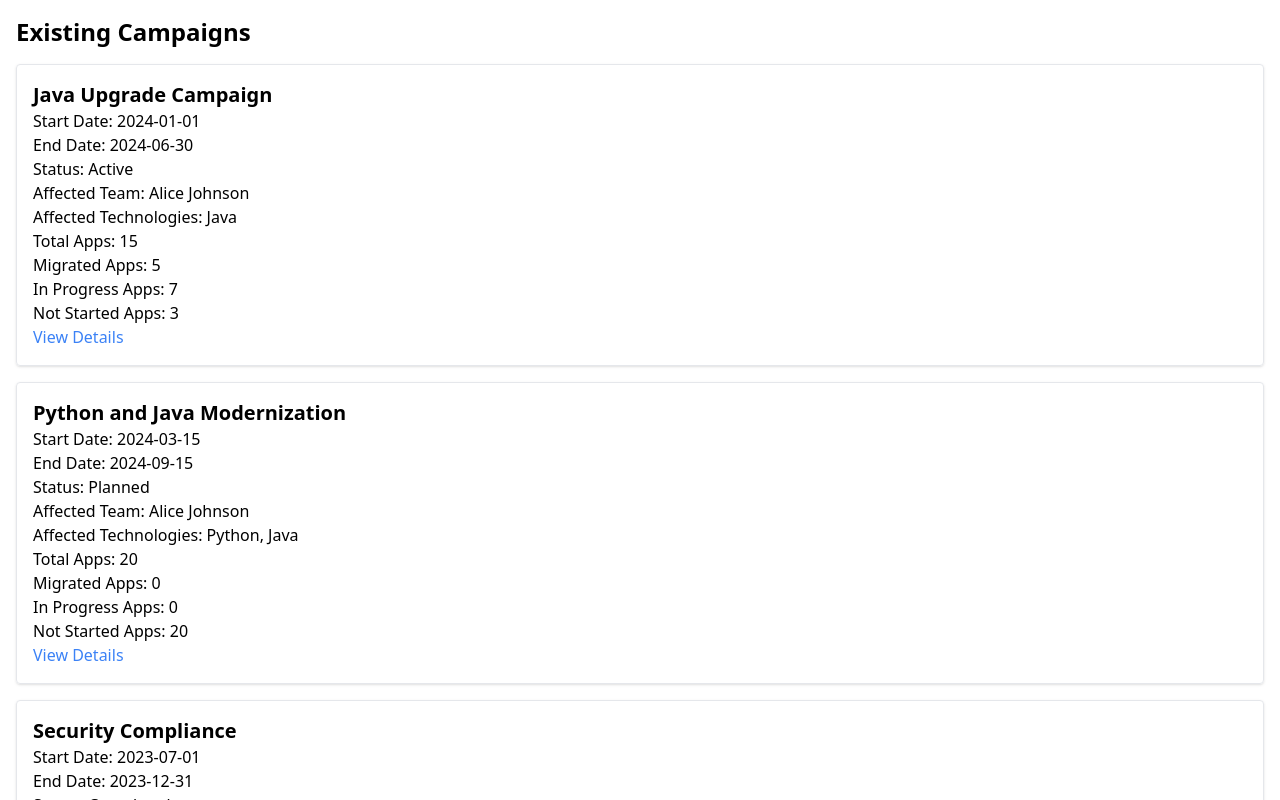
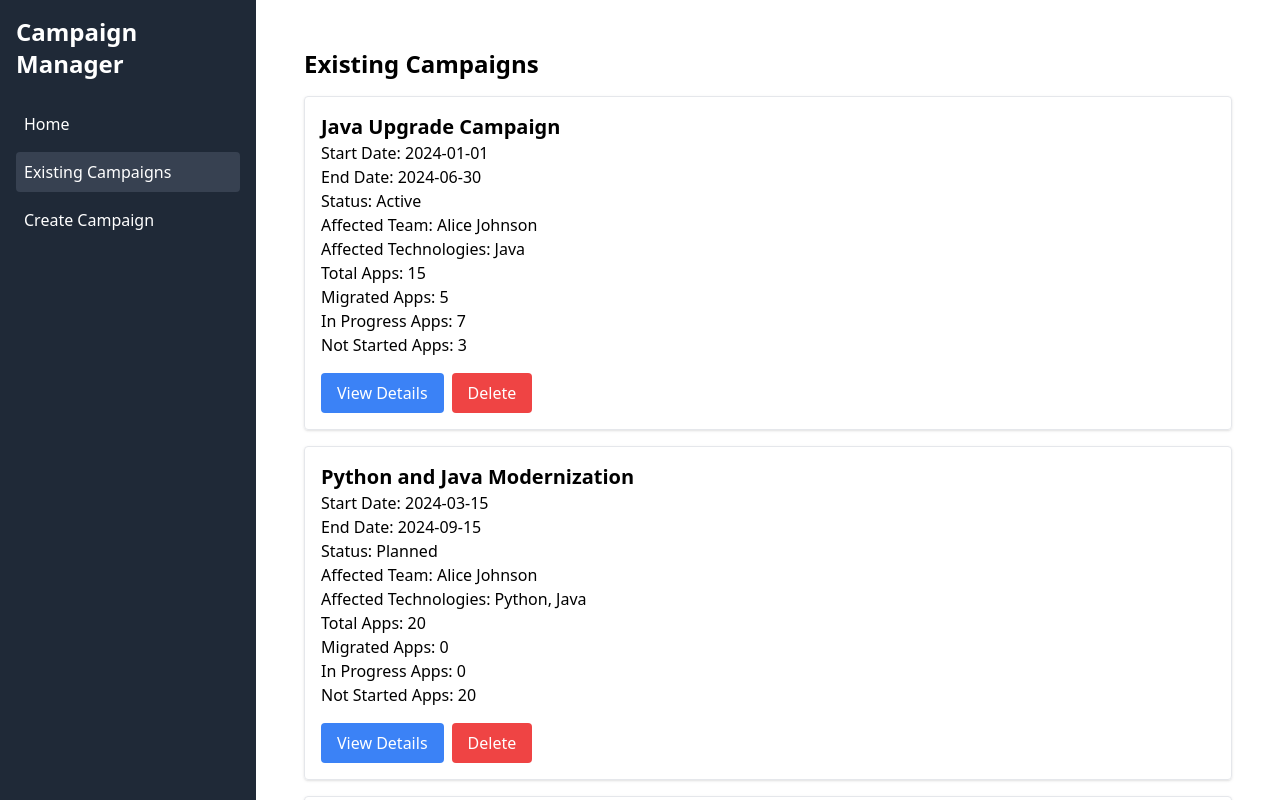
Before and after one commit to alexdwu3/cvpoc, a React (Create React App) app: page /campaigns in a window 1280 px wide. Shown: the top 800 px of the page. Built offline with nearby package versions, Linux system fonts and the light colour scheme.

Commit message:
demoable with some issues

```diff
--- a/src/App.tsx
+++ b/src/App.tsx
@@ -1,24 +1,42 @@
-import React from 'react';
-import { BrowserRouter as Router, Route, Routes } from 'react-router-dom';
-import LandingPage from './LandingPage.tsx';
-import CampaignFilterApp from './CampaignFilterApp.tsx';
-import CampaignDetailsForm from './CampaignDetailsForm.tsx';
-import CampaignDashboard from './CampaignDashboard.tsx';
-import CampaignList from './CampaignList.tsx';
-import CampaignDetails from './CampaignDetails.tsx';
+import React from "react";
+import { BrowserRouter as Router, Route, Routes } from "react-router-dom";
+import Sidebar from "./Sidebar.tsx";
+import LandingPage from "./LandingPage.tsx";
+import CampaignFilterApp from "./CampaignFilterApp.tsx";
+import CampaignDetailsForm from "./CampaignDetailsForm.tsx";
+import CampaignDashboard from "./CampaignDashboard.tsx";
+import CampaignList from "./CampaignList.tsx";
+import CampaignDetails from "./CampaignDetails.tsx";
+import { CampaignProvider } from "./CampaignContext.tsx";
 
 const App: React.FC = () => {
   return (
+    <CampaignProvider>
       <Router>
+        <div className="flex">
+          <Sidebar />
+          <div className="flex-1 p-8">
             <Routes>
               <Route path="/" element={<LandingPage />} />
               <Route path="/create-campaign" element={<CampaignFilterApp />} />
-        <Route path="/campaign-details" element={<CampaignDetailsForm />} />
-        <Route path="/campaign-dashboard" element={<CampaignDashboard />} />
+              <Route
+                path="/campaign-details"
+                element={<CampaignDetailsForm />}
+              />
+              <Route
+                path="/campaign-dashboard/:id"
+                element={<CampaignDashboard />}
+              />
               <Route path="/campaigns" element={<CampaignList />} />
-        <Route path="/campaign-details/:id" element={<CampaignDetails />} />
+              <Route
+                path="/campaign-details/:id"
+                element={<CampaignDetails />}
+              />
             </Routes>
+          </div>
+        </div>
       </Router>
+    </CampaignProvider>
   );
 };
 
--- /dev/null
+++ b/src/CampaignContext.tsx
@@ -0,0 +1,63 @@
+import React, { createContext, useState, useContext, ReactNode } from 'react';
+
+interface Campaign {
+  id: string;
+  name: string;
+  description: string;
+  startDate: string;
+  endDate: string;
+  status: 'Active' | 'Completed' | 'Planned';
+  priority: 'Low' | 'Medium' | 'High';
+  goal: string;
+  affectedTeam: string;
+  filterTags: string[];
+  totalApps: number;
+  migratedApps: number;
+  inProgressApps: number;
+  apps: {
+    id: number;
+    name: string;
+    owner: string;
+    status: 'Not Started' | 'In Progress' | 'Migrated';
+  }[];
+  selectedApps: string[];
+}
+
+interface CampaignContextType {
+  campaigns: Campaign[];
+  addCampaign: (campaign: Campaign) => void;
+  updateCampaign: (campaign: Campaign) => void;
+  deleteCampaign: (id: string) => void;
+}
+
+const CampaignContext = createContext<CampaignContextType | undefined>(undefined);
+
+export const CampaignProvider: React.FC<{ children: ReactNode }> = ({ children }) => {
+  const [campaigns, setCampaigns] = useState<Campaign[]>([]);
+
+  const addCampaign = (campaign: Campaign) => {
+    setCampaigns([...campaigns, campaign]);
+  };
+
+  const updateCampaign = (updatedCampaign: Campaign) => {
+    setCampaigns(campaigns.map(c => c.id === updatedCampaign.id ? updatedCampaign : c));
+  };
+
+  const deleteCampaign = (id: string) => {
+    setCampaigns(campaigns.filter(campaign => campaign.id !== id));
+  };
+
+  return (
+    <CampaignContext.Provider value={{ campaigns, addCampaign, updateCampaign, deleteCampaign }}>
+      {children}
+    </CampaignContext.Provider>
+  );
+};
+
+export const useCampaigns = () => {
+  const context = useContext(CampaignContext);
+  if (context === undefined) {
+    throw new Error('useCampaigns must be used within a CampaignProvider');
+  }
+  return context;
+};
--- a/src/CampaignDashboard.tsx
+++ b/src/CampaignDashboard.tsx
@@ -1,26 +1,37 @@
-import React, { useState } from 'react';
-import { useLocation } from 'react-router-dom';
+import React, { useState, useEffect } from 'react';
+import { useParams } from 'react-router-dom';
+import { useCampaigns } from './CampaignContext.tsx';
 
 interface AppStatus {
+  id: number;
   name: string;
-  status: 'Not Started' | 'In Progress' | 'Completed';
+  owner: string;
+  status: 'Not Started' | 'In Progress' | 'Migrated';
   notes: string;
 }
 
 const CampaignDashboard: React.FC = () => {
-  const location = useLocation();
-  const { campaign, selectedApps } = location.state as { campaign: any, selectedApps: string[] };
+  const { id } = useParams<{ id: string }>();
+  const { campaigns } = useCampaigns();
+  const [appStatuses, setAppStatuses] = useState<AppStatus[]>([]);
 
-  // Mock data for app statuses - in a real app, this would come from your backend
-  const [appStatuses, setAppStatuses] = useState<AppStatus[]>(
-    selectedApps.map(app => ({ name: app, status: 'Not Started', notes: '' }))
-  );
+  const campaign = campaigns.find(c => c.id === id);
 
-  const completionPercentage = (appStatuses.filter(app => app.status === 'Completed').length / appStatuses.length) * 100;
+  useEffect(() => {
+    if (campaign && campaign.apps) {
+      setAppStatuses(campaign.apps.map(app => ({ ...app, notes: '' })));
+    }
+  }, [campaign]);
 
-  const updateAppStatus = (appName: string, newStatus: AppStatus['status'], notes: string) => {
+  if (!campaign) {
+    return <div>Campaign not found</div>;
+  }
+
+  const completionPercentage = (appStatuses.filter(app => app.status === 'Migrated').length / appStatuses.length) * 100 || 0;
+
+  const updateAppStatus = (appId: number, newStatus: AppStatus['status'], notes: string) => {
     setAppStatuses(prev => prev.map(app =>
-      app.name === appName ? { ...app, status: newStatus, notes } : app
+      app.id === appId ? { ...app, status: newStatus, notes } : app
     ));
   };
 
@@ -28,10 +39,11 @@ const CampaignDashboard: React.FC = () => {
     <div className="container mx-auto p-4">
       <h1 className="text-2xl font-bold mb-4">{campaign.name} Dashboard</h1>
       <div className="mb-4">
-        <p><strong>Description:</strong> {campaign.description}</p>
-        <p><strong>Date Range:</strong> {campaign.startDate} to {campaign.endDate}</p>
-        <p><strong>Type:</strong> {campaign.type}</p>
-        <p><strong>Task:</strong> {campaign.task}</p>
+        <p><strong>Start Date:</strong> {campaign.startDate}</p>
+        <p><strong>End Date:</strong> {campaign.endDate}</p>
+        <p><strong>Status:</strong> {campaign.status}</p>
+        <p><strong>Affected Team:</strong> {campaign.affectedTeam}</p>
+        <p><strong>Filter Tags:</strong> {campaign.filterTags.join(', ')}</p>
       </div>
       <div className="mb-4">
         <h2 className="text-xl font-semibold">Overall Progress</h2>
@@ -43,21 +55,22 @@ const CampaignDashboard: React.FC = () => {
       <h2 className="text-xl font-semibold mb-2">Application Statuses</h2>
       <div className="space-y-4">
         {appStatuses.map(app => (
-          <div key={app.name} className="border p-4 rounded">
+          <div key={app.id} className="border p-4 rounded">
             <h3 className="font-semibold">{app.name}</h3>
+            <p>Owner: {app.owner}</p>
             <p>Status: {app.status}</p>
             <select
               value={app.status}
-              onChange={(e) => updateAppStatus(app.name, e.target.value as AppStatus['status'], app.notes)}
+              onChange={(e) => updateAppStatus(app.id, e.target.value as AppStatus['status'], app.notes)}
               className="mt-2 border rounded px-2 py-1"
             >
               <option value="Not Started">Not Started</option>
               <option value="In Progress">In Progress</option>
-              <option value="Completed">Completed</option>
+              <option value="Migrated">Migrated</option>
             </select>
             <textarea
               value={app.notes}
-              onChange={(e) => updateAppStatus(app.name, app.status, e.target.value)}
+              onChange={(e) => updateAppStatus(app.id, app.status, e.target.value)}
               placeholder="Add notes here..."
               className="mt-2 w-full border rounded px-2 py-1"
             />
--- a/src/CampaignFilterApp.tsx
+++ b/src/CampaignFilterApp.tsx
@@ -239,11 +239,11 @@ const CampaignFilterApp: React.FC = () => {
     });
 
     setFilteredApps(newFilteredApps);
-  }, [filters, selectedManagers]);
+  }, [filters, selectedManagers, getSubordinates]);
 
   return (
     <div className="container mx-auto p-4">
-      <h1 className="text-2xl font-bold mb-4">Campaign Tool</h1>
+      <h1 className="text-2xl font-bold mb-4">Create a Campaign</h1>
       <div className="flex flex-row">
         <div className="w-2/3 pr-4">
           <div className="mb-4">
--- a/src/CampaignList.tsx
+++ b/src/CampaignList.tsx
@@ -1,4 +1,4 @@
-import React from 'react';
+import React, { useState } from 'react';
 import { Link } from 'react-router-dom';
 
 interface Campaign {
@@ -15,8 +15,8 @@ interface Campaign {
 }
 
 const CampaignList: React.FC = () => {
-  // In a real application, you would fetch this data from an API
-  const campaigns: Campaign[] = [
+  // Use state to manage the campaigns
+  const [campaigns, setCampaigns] = useState<Campaign[]>([
     {
       id: '1',
       name: 'Java Upgrade Campaign',
@@ -53,7 +53,14 @@ const CampaignList: React.FC = () => {
       migratedApps: 30,
       inProgressApps: 0
     },
-  ];
+  ]);
+
+  // Function to handle campaign deletion
+  const handleDelete = (id: string) => {
+    if (window.confirm('Are you sure you want to delete this campaign?')) {
+      setCampaigns(campaigns.filter(campaign => campaign.id !== id));
+    }
+  };
 
   return (
     <div className="container mx-auto p-4">
@@ -74,16 +81,24 @@ const CampaignList: React.FC = () => {
               <p>Migrated Apps: {campaign.migratedApps}</p>
               <p>In Progress Apps: {campaign.inProgressApps}</p>
               <p>Not Started Apps: {campaign.totalApps - campaign.migratedApps - campaign.inProgressApps}</p>
-              <Link to={`/campaign-details/${campaign.id}`} className="text-blue-500 hover:underline">
-                View Details
-              </Link>
+              <div className="mt-4 flex space-x-2">
+                <Link
+                  to={`/campaign-details/${campaign.id}`}
+                  className="bg-blue-500 text-white px-4 py-2 rounded hover:bg-blue-600"
+                >
+                  View Details
+                </Link>
+                <button
+                  onClick={() => handleDelete(campaign.id)}
+                  className="bg-red-500 text-white px-4 py-2 rounded hover:bg-red-600"
+                >
+                  Delete
+                </button>
+              </div>
             </div>
           ))}
         </div>
       )}
-      <Link to="/" className="mt-4 inline-block bg-blue-500 text-white px-4 py-2 rounded hover:bg-blue-600">
-        Back to Home
-      </Link>
     </div>
   );
 };
--- /dev/null
+++ b/src/Sidebar.tsx
@@ -0,0 +1,36 @@
+import React from 'react';
+import { Link, useLocation } from 'react-router-dom';
+
+const Sidebar: React.FC = () => {
+  const location = useLocation();
+
+  const navItems = [
+    { path: '/', label: 'Home' },
+    { path: '/campaigns', label: 'Existing Campaigns' },
+    { path: '/create-campaign', label: 'Create Campaign' },
+  ];
+
+  return (
+    <div className="bg-gray-800 text-white w-64 min-h-screen p-4">
+      <h1 className="text-2xl font-bold mb-6">Campaign Manager</h1>
+      <nav>
+        <ul>
+          {navItems.map((item) => (
+            <li key={item.path} className="mb-2">
+              <Link
+                to={item.path}
+                className={`block p-2 rounded hover:bg-gray-700 ${
+                  location.pathname === item.path ? 'bg-gray-700' : ''
+                }`}
+              >
+                {item.label}
+              </Link>
+            </li>
+          ))}
+        </ul>
+      </nav>
+    </div>
+  );
+};
+
+export default Sidebar;
```
Also changed, not shown: src/CampaignDetailsForm.tsx (+78 -24 lines), src/LandingPage.tsx (+2 -8 lines). Lines whose indentation alone changed are shown as unchanged.
